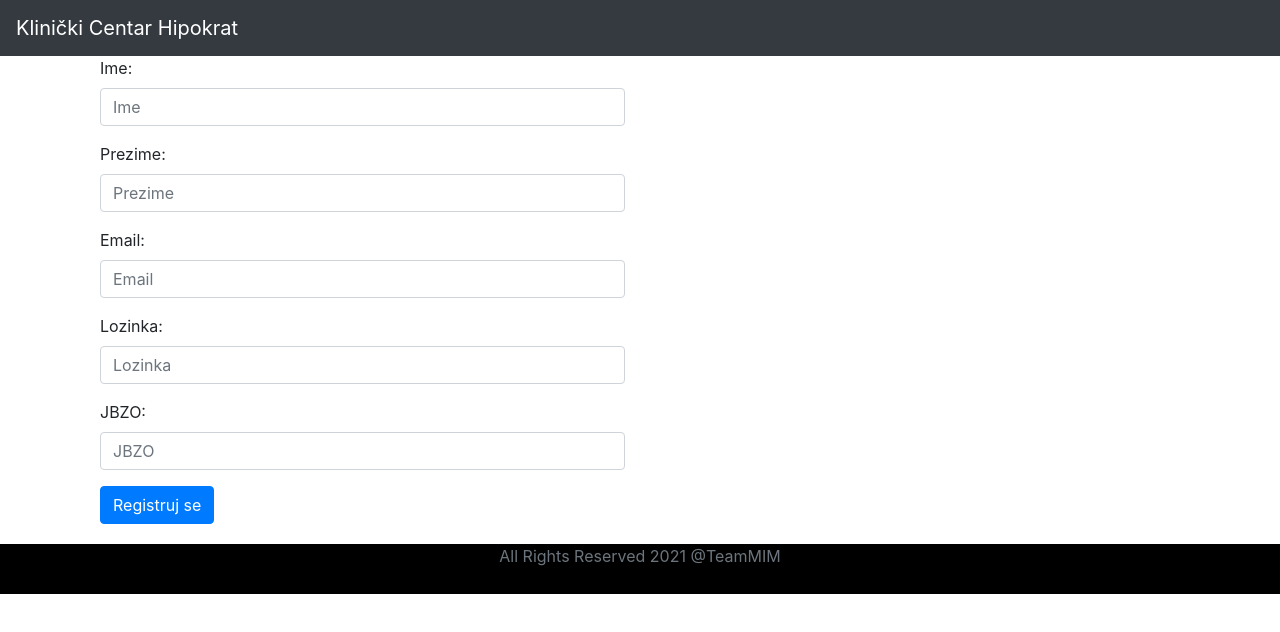
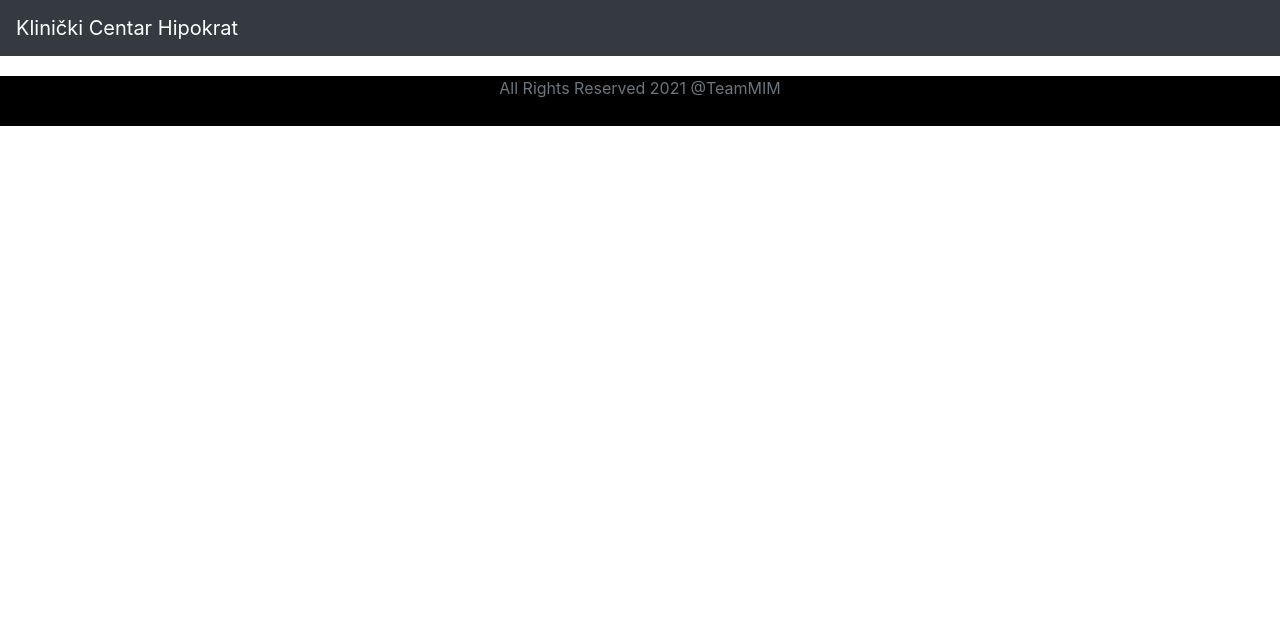
Before and after one commit to wlqmpek/UP-IB-Project, a React (Create React App) app in the folder src/main/js/: page / in a window 1280 px wide. Shown: the top 632 px of the page. Built offline with nearby package versions, Linux system fonts and the light colour scheme.

Commit message:
Registracija stavljena na putanju /Registration

```diff
--- a/src/main/js/src/App.js
+++ b/src/main/js/src/App.js
@@ -1,7 +1,6 @@
 import 'bootstrap/dist/css/bootstrap.min.css'
 import './App.css'
 import { BrowserRouter as Router, Route, Switch } from 'react-router-dom';
-import { useState } from 'react';
 import PacijentRegistration from './components/pacijent/Registration'
 import CreateClinicsService from './services/ClinicsService'
 import HeaderComponent from './components/Header';
@@ -9,29 +8,14 @@ import FooterComponent from './components/Footer';
 
 function App() {
 
-  const [pacijenti, setPacijenti] = useState([])
-
-  const onAdd = async (pacijent) => {
-    const res = await fetch('http://localhost:8080/KlinickiCentar/Pacijenti',
-    {
-      method: 'POST',
-      headers: {
-        'Content-type': 'application/json'
-      },
-      body: JSON.stringify(pacijent)
-    })
-
-    const data = await res.json()
-
-    setPacijenti(data)
-  }
-
   return (
   	<div>
         <Router>
             <HeaderComponent />
                 <div className="container">
-                    <PacijentRegistration onAdd={onAdd} />
+                    <Switch>
+                      <Route path="/Registration" component={PacijentRegistration}></Route>
+                    </Switch>
                     <Switch>
                         <Route path="/CreateClinic" component={CreateClinicsService} ></Route>
                     </Switch>
--- a/src/main/js/src/components/pacijent/Registration.js
+++ b/src/main/js/src/components/pacijent/Registration.js
@@ -1,6 +1,7 @@
 import { useState } from "react"
+import PostPacijent from "../../services/pacijent/PostPacijent";
 
-const Registration = ({onAdd}) => {
+const Registration = ({PostPacijent}) => {
 
     const [imeKorisnika, setIme] = useState('')
     const [prezimeKorisnika, setPrezime] = useState('')
@@ -18,7 +19,7 @@ const Registration = ({onAdd}) => {
             alert('Sva polja su obavezna.')
             return
         }
-        onAdd({imeKorisnika, prezimeKorisnika, emailKorisnika, lozinkaKorisnika, jbzo})
+        PostPacijent({imeKorisnika, prezimeKorisnika, emailKorisnika, lozinkaKorisnika, jbzo})
 
         setIme('')
         setPrezime('')
--- /dev/null
+++ b/src/main/js/src/services/pacijent/PostPacijent.js
@@ -0,0 +1,31 @@
+import { useState } from 'react'
+import PacijentRegistration from '../../components/pacijent/Registration'
+
+function PostPacijent() {
+
+    const [pacijenti, setPacijenti] = useState([])
+
+    const onAdd = async (pacijent) => {
+      const res = await fetch('http://localhost:8080/KlinickiCentar/Pacijenti',
+      {
+            method: 'POST',
+            headers: {
+                'Content-type': 'application/json'
+            },
+            body: JSON.stringify(pacijent)
+      })
+
+      const data = await res.json()
+
+      setPacijenti(data)
+    }
+
+    return (
+        <div>
+            <PacijentRegistration onAdd={PostPacijent}/>
+        </div>
+    );
+
+}
+
+export default PostPacijent;
```
Also changed, not shown: src/main/js/src/components/pacijent/RegistrationRequsets.js (added, +11 -0 lines).
